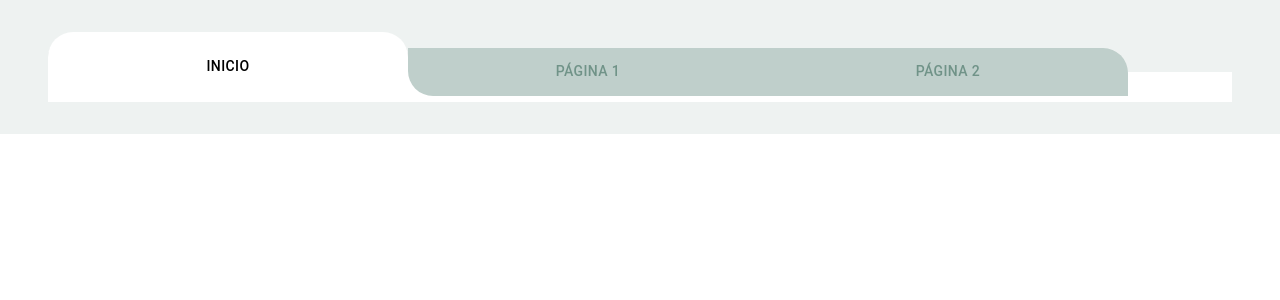
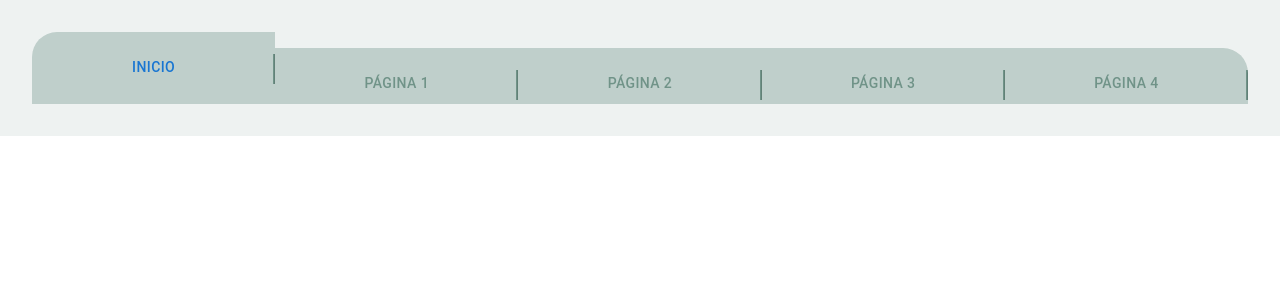
Before and after one commit to MiriamNM/menunextjs, a Next.js app: page / in a window 1280 px wide. Shown: the top 300 px of the page. Built offline with nearby package versions, Linux system fonts and the light colour scheme.

Commit message:
Added nex changed

```diff
--- a/app/page.js
+++ b/app/page.js
@@ -15,7 +15,7 @@ export default function Home() {
   }, [currentValue, setCurrentValue]);
 
   return (
-    <Box sx={{ backgroundColor: "#EEF2F1 !important", padding: 4 }}>
+    <Box sx={{ backgroundColor: "#EEF2F1", padding: 4 }}>
       <Navbar setCurrentValue={setCurrentValue} currentValue={currentValue} />
       {/* <Box>
         {currentValue === "home" && <DataTable currentValue={currentValue} />}
--- a/components/Navbar.js
+++ b/components/Navbar.js
@@ -1,11 +1,42 @@
 "use client";
 import React, { useState } from "react";
-import { Tabs, Tab, Box } from "@mui/material";
+import { Tabs, Tab, Box, Divider } from "@mui/material";
 
-const Navbar = ({
-  currentValue,
-  setCurrentValue,
-}) => {
+const DividerComponent = ({ i, currentValue }) => {
+  if(i === currentValue - 1){
+    return
+  }
+  if(  currentValue === i) {
+    return
+  }
+  if(currentValue === 0) {
+    return
+  }
+  return (
+    <Divider
+      orientation="vertical"
+      variant="middle"
+      sx={[
+        {
+          backgroundColor: "#709388 !important",
+          zIndex: 4,
+          width: "2px",
+          maxHeight: "30px",
+          opacity: 1,
+          position: "absolute",
+          right: "0px",
+        },
+        currentValue === i && {
+          "&:focus": {
+            backgroundColor: "#fff",
+          },
+        },
+      ]}
+    />
+  );
+};
+
+const Navbar = ({ currentValue, setCurrentValue }) => {
   const [itemTable, setItemTable] = useState([
     {
       label: "inicio",
@@ -22,39 +53,27 @@ const Navbar = ({
       state: "page2",
       index: 3,
     },
+    {
+      label: "Página 3",
+      state: "page3",
+      index: 4,
+    },
+    {
+      label: "Página 4",
+      state: "page4",
+      index: 5,
+    },
   ]);
 
-  const onChangedBorderRadius = ({ index }) => {
-    // currentValue === "" && "25px 25px 0px 0px";
+  const onChangedBorderRadius = (i, arrayLenght) => {
+    if (currentValue === i) return "25px 25px 0px 0px";
+    if (i === 0) return "25px 0px 0px 0px";
+    if (i === arrayLenght - 1) return "0px 25px 0px 0px";
+    if (i === 1 && i !== arrayLenght - 1) return "0px 0px 0px 0px";
+  };
 
-    if (currentValue === "home") {
-      if (index === 2) {
-        return "0px 0px 0px 25px";
-      }
-      if (index === 3) {
-        return "0px 25px 0px 0px";
-      }
-    }
-
-    if (currentValue === "page1") {
-      if (index === 1) {
-        return "25px 0px 25px 0px";
-      }
-      if (index === 3) {
-        return "0px 25px 0px 25px";
-      }
-    }
-
-    if (currentValue === "page2") {
-      if (index === 1) {
-        return "25px 0px 0px 0px";
-      }
-      if (index === 2) {
-        return "0px 0px 25px 0px";
-      }
-    }
-
-    return "25px 25px 0px 0px";
+  const onRenderDivider = (i) => {
+    return DividerComponent({ i, currentValue });
   };
 
   const focusTab = (state) => {
@@ -72,6 +91,7 @@ const Navbar = ({
           : currentValue.length === 0
           ? "0px 1px rgba(0, 0, 0, 0.1)"
           : "none",
+      flex: 1,
     };
   };
 
@@ -80,9 +100,6 @@ const Navbar = ({
       value={currentValue}
       onChange={(event, newValue) => setCurrentValue(newValue)}
       sx={{
-        paddingLeft: 2,
-        paddingRight: 2,
-        width: "100%",
         display: "flex",
       }}
       variant="fullWidth"
@@ -99,11 +116,10 @@ const Navbar = ({
         }}
       ></Tab>
       {itemTable.map(({ label, state, index }, i) => (
-        <>
         <Tab
           key={index}
           label={label}
-            onClick={() => setCurrentValue(state)}
+          onClick={() => setCurrentValue(i)}
           value={state}
           disableRipple
           sx={[
@@ -111,31 +127,30 @@ const Navbar = ({
               width: "100%",
               height: "100%",
               backgroundColor: "#BFCFCB !important",
-                color: "#709388 !important",
-                borderRadius: onChangedBorderRadius({ index }),
-                overflow: "hidden",
+              color: "#709388",
+              borderRadius: onChangedBorderRadius(
+                i,
+                itemTable.length
+              ),
               zIndex: 3,
-                top: "1rem",
+              top: i === 0 ? "0rem" : "1rem",
               opacity: 1,
               border: "none",
+              position: "relative",
             },
-              currentValue === state && focusTab(state),
+            currentValue === i && focusTab(i),
             currentValue === "home" && {
-                "&:focus": focusTab(state),
+              "&:focus": focusTab(i),
             },
           ]}
+          icon={onRenderDivider( i, itemTable.length)}
+          // icon={
+          //   (currentValue === state || i !== itemTable.length - 1 && divider({ state }))
+          // }
+          // icon={
+          //   (currentValue === state || i !== itemTable.findIndex(item => item.state === currentValue) || i !== itemTable.length - 1) && divider({ state })
+          // }
         />
-          {i === 0 && i === itemTable.length - 1 && (
-            <Box
-              key={i}
-              sx={{
-                width: "1px",
-                height: "100%",
-                backgroundColor: "#709388",
-              }}
-            ></Box>
-          )}
-        </>
       ))}
     </Tabs>
   );
```
Lines whose indentation alone changed are shown as unchanged.
